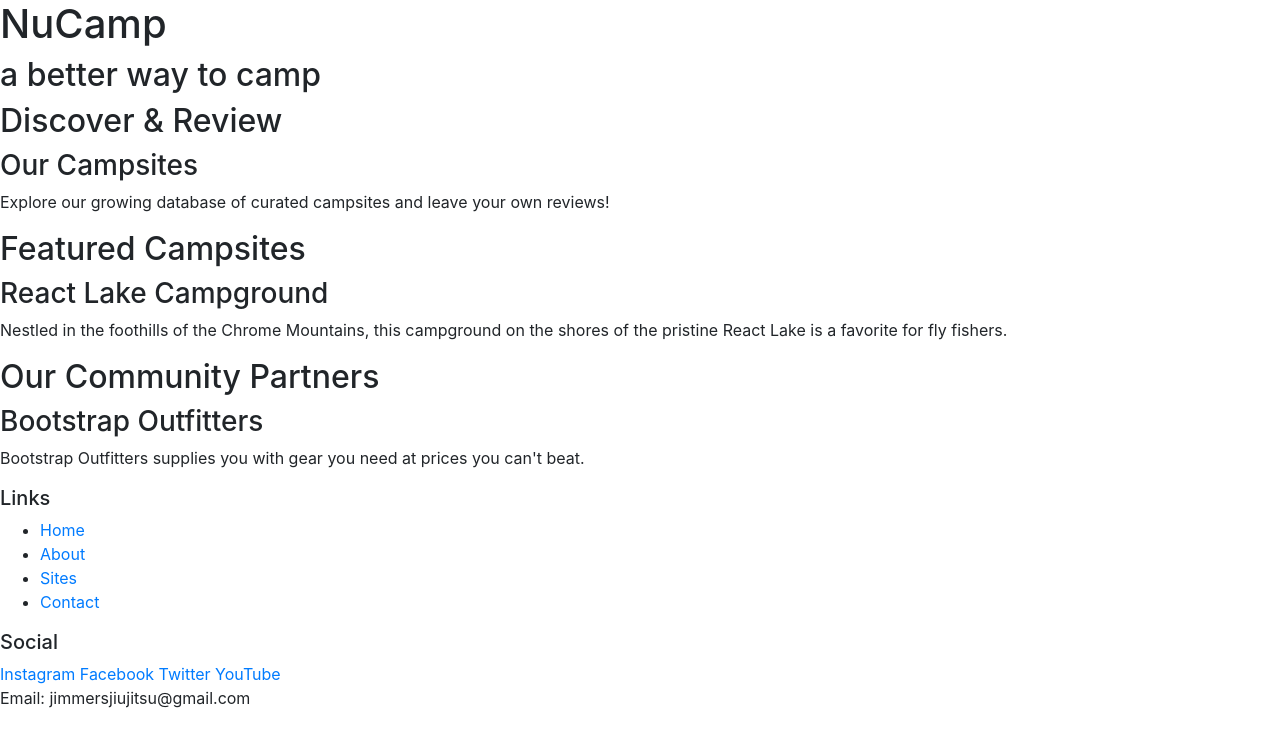
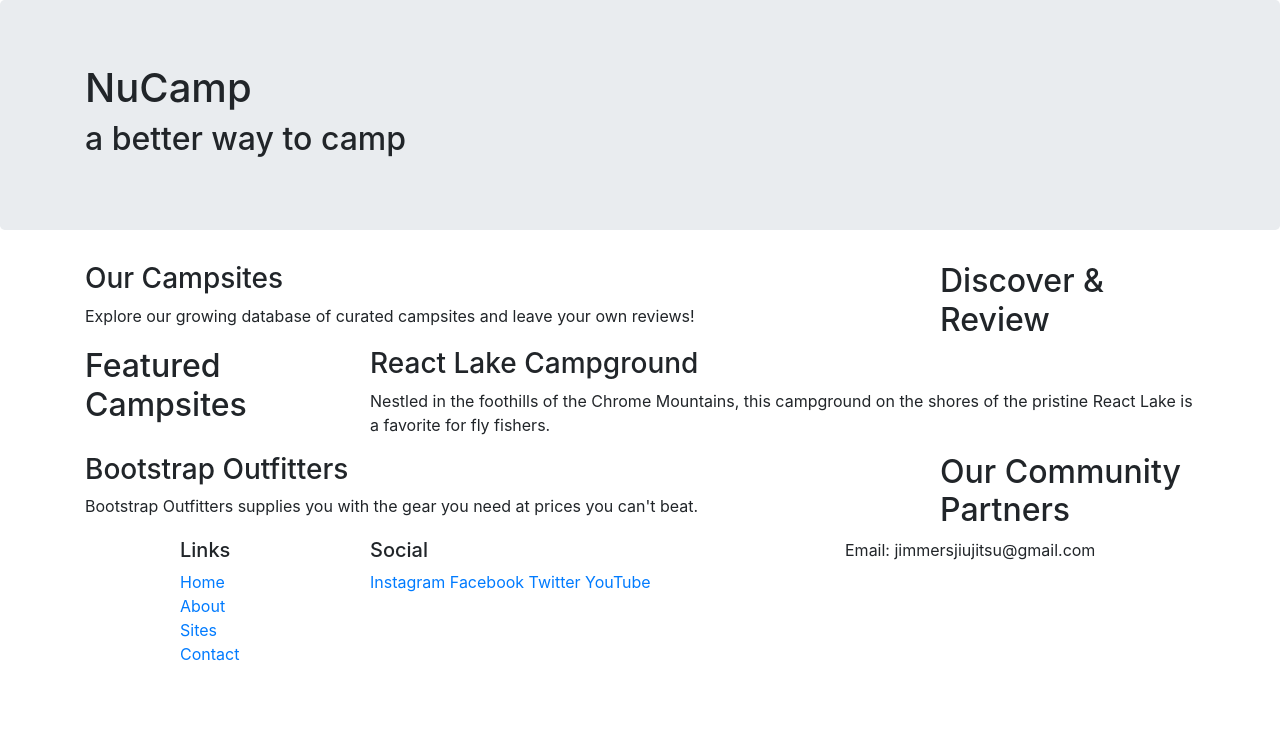
Before and after one commit to jamesrvanantwerp/jamesvwebsite, a website: page index.html in a window 1280 px wide. Drawn offline with nearby package versions, Linux system fonts and the light colour scheme.

Commit message:
bootstrap grid

```diff
--- a/index.html
+++ b/index.html
@@ -12,50 +12,72 @@
 
 <body>
 
-    <header>
-        <div>
+  <header class="jumbotron">
+    <div class="container">
+        <div class="row">
+            <div class="col">
                 <h1>NuCamp</h1>
                 <h2>a better way to camp</h2>
             </div>
+        </div>
+    </div>
 </header>
 
-    <div>
+<div class="container">
+  <div class="row">
+      <div class="col-sm-4 order-sm-last col-md-3">
           <h2>Discover & Review</h2>
+      </div>
+      <div class="col">
           <h3>Our Campsites</h3>
           <p>Explore our growing database of curated campsites and leave your own reviews!</p>
       </div>
+  </div>
 
-    <div>
+  <div class="row">
+      <div class="col-sm-4 col-md-3">
           <h2>Featured Campsites</h2>
+      </div>
+      <div class="col">
           <h3>React Lake Campground</h3>
           <p>Nestled in the foothills of the Chrome Mountains, this campground on the shores of the pristine React Lake is a favorite for fly fishers.</p>
       </div>
+  </div>
 
-    <div>
+  <div class="row">
+      <div class="col-sm-4 order-sm-last col-md-3">
           <h2>Our Community Partners</h2>
+      </div>
+      <div class="col">
           <h3>Bootstrap Outfitters</h3>
-        <p>Bootstrap Outfitters supplies you with gear you need at prices you can't beat.</p>
+          <p>Bootstrap Outfitters supplies you with the gear you need at prices you can't beat.</p>
+      </div>
+  </div>
 </div>
 
 <footer>
-        <div>
+  <div class="container">
+      <div class="row">
+          <div class="col-4 col-sm-2 offset-1">
               <h5>Links</h5>
-            <ul>
+              <ul class="list-unstyled">
                   <li><a href="#">Home</a></li>
                   <li><a href="#">About</a></li>
                   <li><a href="#">Sites</a></li>
                   <li><a href="#">Contact</a></li>
               </ul>
           </div>
-        <div>
+          <div class="col-6 col-sm-5">
               <h5>Social</h5>
             <a href="https://www.instagram.com/jimmersjiujitsu/">Instagram</a>
             <a href="http://facebook.com/">Facebook</a>
             <a href="https://twitter.com/JimmersJiuJitsu">Twitter</a>
             <a href="https://www.youtube.com/channel/UC9QSvkgClNDPLOycAb2pX2g">YouTube</a>
           </div>
-        <div>
+          <div class="col-sm-4">
               Email: jimmersjiujitsu@gmail.com
+          </div>
+     </div>
   </div>
 </footer>
 
```
Also changed, not shown: indexvid.html (added, +69 -0 lines). Lines whose indentation alone changed are shown as unchanged.
